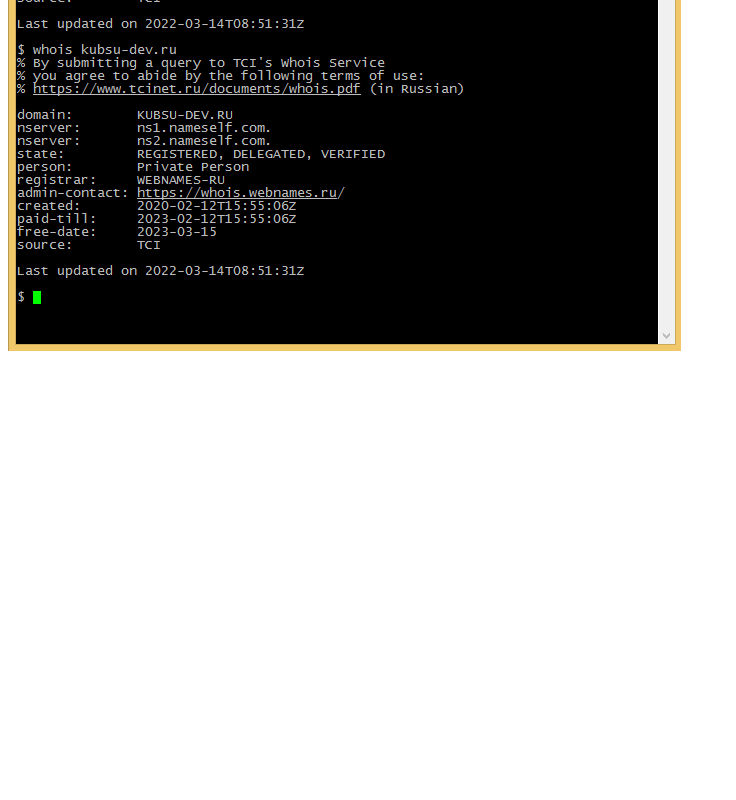
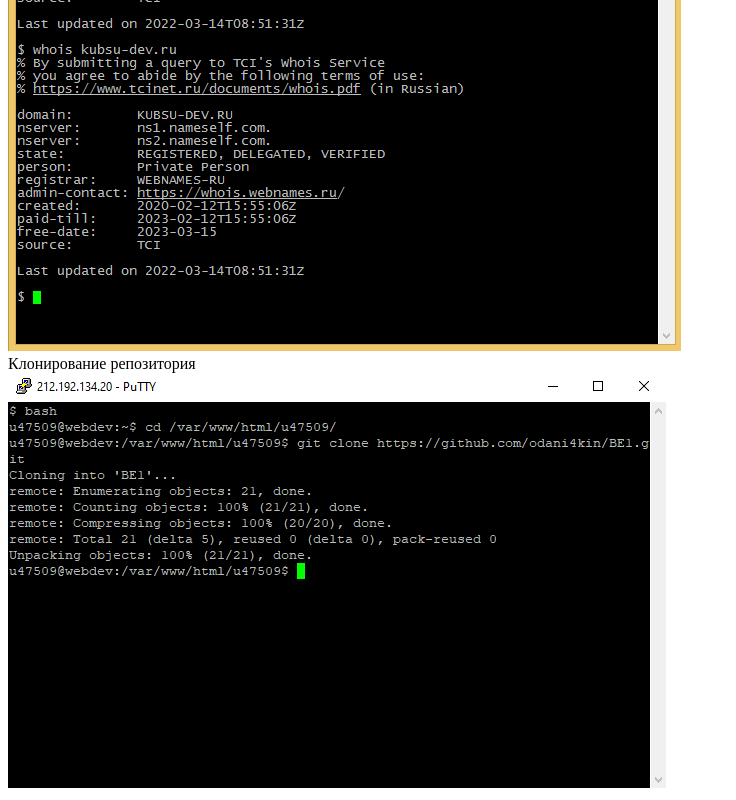
Before and after one commit to odani4kin/BE1, a plain HTML site: page index.html in a window 1280 px wide. Shown: the part 1474-2274 px from the top of the page, without its empty margins (0-736 px from the left). Before the commit the page ends 1837 px from the top, so only its background shows below. Drawn offline with Linux system fonts and the light colour scheme.

Commit message:
Update index.html

```diff
--- a/index.html
+++ b/index.html
@@ -12,5 +12,7 @@
 <img src="images\nslookup.png" alt="123"><br>
 <a>Команда WHOIS</a><br>
 <img src="images\whois.png" alt="123"><br>
+<a>Клонирование репозитория</a><br>
+<img src="images\clone.png" alt="123"><br>
 </body>
 </html>
```
